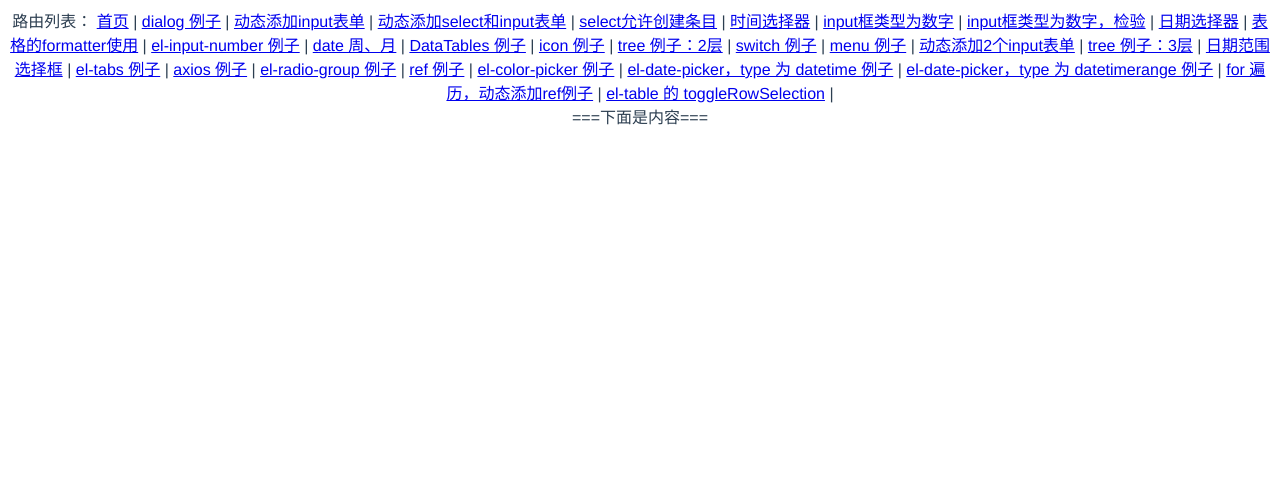
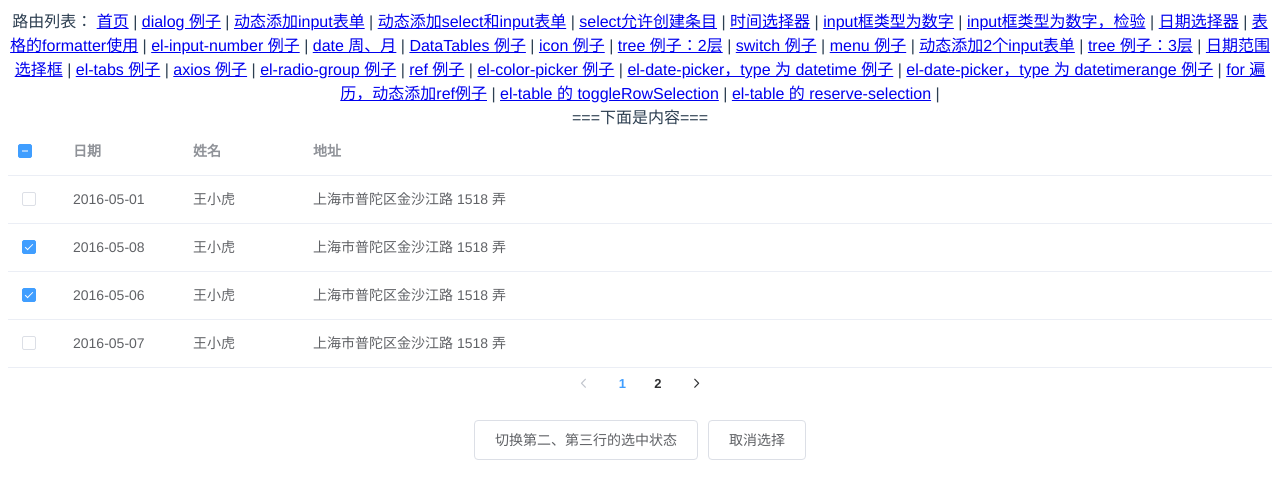
Before and after one commit to cag2050/element_demo, a Vue app: page /reserve-selection in a window 1280 px wide. Shown: the top 498 px of the page. Built offline with nearby package versions, Linux system fonts and the light colour scheme; what vue-data-tables, vue-resource would draw is missing.

Commit message:
add: reserve-selection.vue

```diff
--- a/src/App.vue
+++ b/src/App.vue
@@ -30,6 +30,7 @@
         <router-link to='/el-date-picker_type_datetimerange'>el-date-picker，type 为 datetimerange 例子</router-link> |
         <router-link to='/for_ref'>for 遍历，动态添加ref例子</router-link> |
         <router-link to='/toggleRowSelection'>el-table 的 toggleRowSelection</router-link> |
+        <router-link to='/reserve-selection'>el-table 的 reserve-selection</router-link> |
         <div>===下面是内容===</div>
         <router-view></router-view>
     </div>
--- a/src/router.js
+++ b/src/router.js
@@ -163,6 +163,11 @@ export default new Router({
             path: '/toggleRowSelection',
             name: '',
             component: () => import('./views/toggleRowSelection.vue')
+        },
+        {
+            path: '/reserve-selection',
+            name: '',
+            component: () => import('./views/reserve-selection.vue')
         }
     ]
 })
--- a/src/views/dialogDemo.vue
+++ b/src/views/dialogDemo.vue
@@ -4,6 +4,7 @@
         <el-dialog
             title="提示"
             :visible.sync="dialogVisible"
+            :lock-scroll="true"
             width="30%"
             :before-close="handleClose">
             <span>这是一段信息</span>
--- /dev/null
+++ b/src/views/reserve-selection.vue
@@ -0,0 +1,133 @@
+<template>
+    <div>
+        <el-table ref="multipleTable"
+                  :data="tableData3"
+                  tooltip-effect="dark"
+                  style="width: 100%"
+                  :row-key="getRowKeys"
+                  @selection-change="handleSelectionChange">
+            <el-table-column type="selection"
+                             :reserve-selection="true"
+                             width="55">
+            </el-table-column>
+            <el-table-column label="日期" width="120">
+                <template slot-scope="scope">{{ scope.row.date }}</template>
+            </el-table-column>
+            <el-table-column prop="name" label="姓名" width="120">
+            </el-table-column>
+            <el-table-column prop="address" label="地址" show-overflow-tooltip>
+            </el-table-column>
+        </el-table>
+        <el-pagination layout="prev, pager, next" :total="6" :page-size="4" @current-change="to2page">
+        </el-pagination>
+        <div style="margin-top: 20px">
+            <el-button @click="toggleSelection([tableData3[1], tableData3[2]])">切换第二、第三行的选中状态</el-button>
+            <el-button @click="toggleSelection()">取消选择</el-button>
+        </div>
+    </div>
+</template>
+
+<script>
+    export default {
+        name: 'reserve-selection',
+        data () {
+            return {
+                tableData3: [
+                    {
+                        date: '2016-05-01',
+                        name: '王小虎',
+                        address: '上海市普陀区金沙江路 1518 弄'
+                    },
+                    {
+                        date: '2016-05-08',
+                        name: '王小虎',
+                        address: '上海市普陀区金沙江路 1518 弄'
+                    },
+                    {
+                        date: '2016-05-06',
+                        name: '王小虎',
+                        address: '上海市普陀区金沙江路 1518 弄'
+                    },
+                    {
+                        date: '2016-05-07',
+                        name: '王小虎',
+                        address: '上海市普陀区金沙江路 1518 弄'
+                    }
+                ],
+                multipleSelection: []
+            }
+        },
+        mounted () {
+            this.$nextTick(() => this.toggleSelection([this.tableData3[1], this.tableData3[2]]))
+        },
+        methods: {
+            getRowKeys (row) {
+                return row.date
+            },
+            toggleSelection (rows) {
+                if (rows) {
+                    rows.forEach(row => {
+                        this.$refs.multipleTable.toggleRowSelection(row)
+                    })
+                } else {
+                    this.$refs.multipleTable.clearSelection()
+                }
+            },
+            handleSelectionChange (val) {
+                console.log('handleSelectionChange')
+                console.log(val)
+                this.multipleSelection = val
+            },
+            to2page (val) {
+                if (val === 2) {
+                    this.tableData3 = [
+                        {
+                            date: '2016-05-08',
+                            name: '王小虎',
+                            id: 5,
+                            address: '上海市普陀区金沙江路 1518 弄'
+                        },
+                        {
+                            date: '2016-05-01',
+                            name: '王小虎',
+                            id: 6,
+                            address: '上海市普陀区金沙江路 1518 弄'
+                        }
+                    ]
+                    console.log('this.multipleSelection')
+                } else {
+                    this.tableData3 = [
+                        {
+                            date: '2016-05-01',
+                            id: 1,
+                            name: '王小虎',
+                            address: '上海市普陀区金沙江路 1518 弄'
+                        },
+                        {
+                            date: '2016-05-08',
+                            name: '王小虎',
+                            id: 2,
+                            address: '上海市普陀区金沙江路 1518 弄'
+                        },
+                        {
+                            date: '2016-05-06',
+                            name: '王小虎',
+                            id: 3,
+                            address: '上海市普陀区金沙江路 1518 弄'
+                        },
+                        {
+                            date: '2016-05-07',
+                            name: '王小虎',
+                            id: 4,
+                            address: '上海市普陀区金沙江路 1518 弄'
+                        }
+                    ]
+                }
+            }
+        }
+    }
+</script>
+
+<style scoped>
+
+</style>
--- a/src/views/toggleRowSelection.vue
+++ b/src/views/toggleRowSelection.vue
@@ -71,7 +71,8 @@
                         address: '上海市普陀区金沙江路 1518 弄'
                     }
                 ],
-                multipleSelection: []
+                // 指定一个数组，存在
+                multipleSelection3: []
             }
         },
         methods: {
@@ -85,7 +86,9 @@
                 }
             },
             handleSelectionChange (val) {
-                this.multipleSelection = val
+                console.log('handleSelectionChange val')
+                console.log(val)
+                this.multipleSelection3 = val
             }
         }
     }
```
